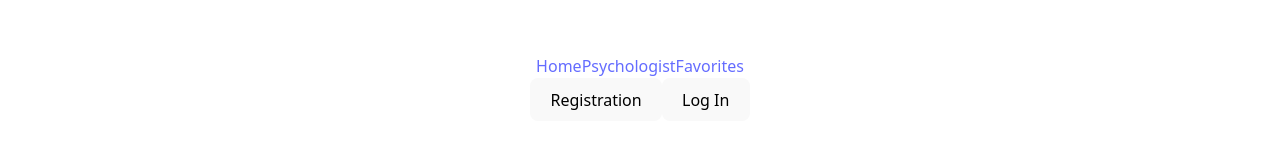
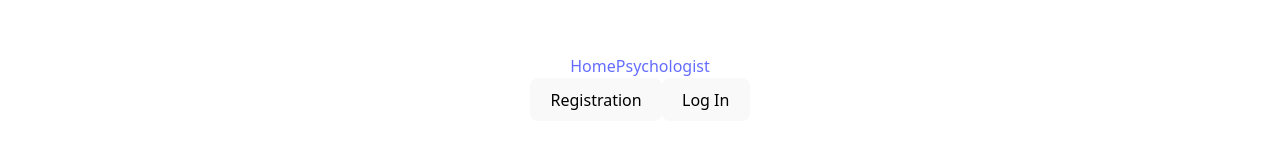
Before and after one commit to YozefKubirya/Psychologists.Services, a React (Vite) app: page / in a window 1280 px wide. Shown: the part 163-323 px from the top of the page. Built offline with nearby package versions, Linux system fonts and the light colour scheme.

Commit message:
....
....

```diff
--- a/src/components/AppBar/AppBar.jsx
+++ b/src/components/AppBar/AppBar.jsx
@@ -2,14 +2,14 @@
 import UserMenu from "../UserMenu/Usermenu"
 import AuthNav from "../AuthNav/AuthNav"
 import { useSelector } from "react-redux"
-import { selectIsLoggedIn} from "../../redux/auth/selectors"
+import {selectIsLoggedIn} from "../../redux/auth/selectors"
 
 export default function AppBar(){
    const isLoggedIn=useSelector(selectIsLoggedIn)
    return<>
    <header >
       <Navigation/>
-      {isLoggedIn ?  <UserMenu/>: <AuthNav/>}
+      {isLoggedIn ?  <UserMenu/> : <AuthNav/>}
    </header>
    </>
 }
--- a/src/components/AuthNav/AuthNav.jsx
+++ b/src/components/AuthNav/AuthNav.jsx
@@ -3,9 +3,12 @@
 import { SignInForm } from "../SignInForm/SignInForm";
 import { SignUpForm } from "../SignUpForm/SignUpForm";
 import ModalWraper from "../ModalWraper/ModalWraper";
+import { useSelector } from "react-redux";
+import { selectIsLoggedIn } from "../../redux/auth/selectors";
 export default function AuthNav (){
-   const [isModalOpen, setIsModalOpen] = useState(false);
+  const [isModalOpen, setIsModalOpen] = useState(false);
   const [formType, setFormType] = useState(null);
+  const isLoggedIn = useSelector(selectIsLoggedIn)
   const openModal = (form) => {
     setFormType(form);
     setIsModalOpen(true);
@@ -15,6 +18,10 @@
   const closeModal = () => {
     setIsModalOpen(false);
     setFormType(null);
+  };
+
+  if (isLoggedIn) {
+   closeModal();
   };
    return<>
    <div>
--- a/src/components/Navigation/Navigation.jsx
+++ b/src/components/Navigation/Navigation.jsx
@@ -1,6 +1,8 @@
 import { NavLink } from "react-router-dom"
-
+import { useSelector } from "react-redux"
+import { selectIsLoggedIn } from "../../redux/auth/selectors"
 export default function Navigation (){
+  const isLoggedIn = useSelector(selectIsLoggedIn)
    return <>
    <nav>
    <NavLink to='/' >
@@ -9,9 +11,11 @@
    <NavLink to='/psychologist' >
    Psychologist
    </NavLink>
-   <NavLink to='/favorites' >
+   {isLoggedIn &&  <NavLink to='/favorites' >
     Favorites
-   </NavLink>
+   </NavLink>}
+
+
    </nav>
 
    </>
```
